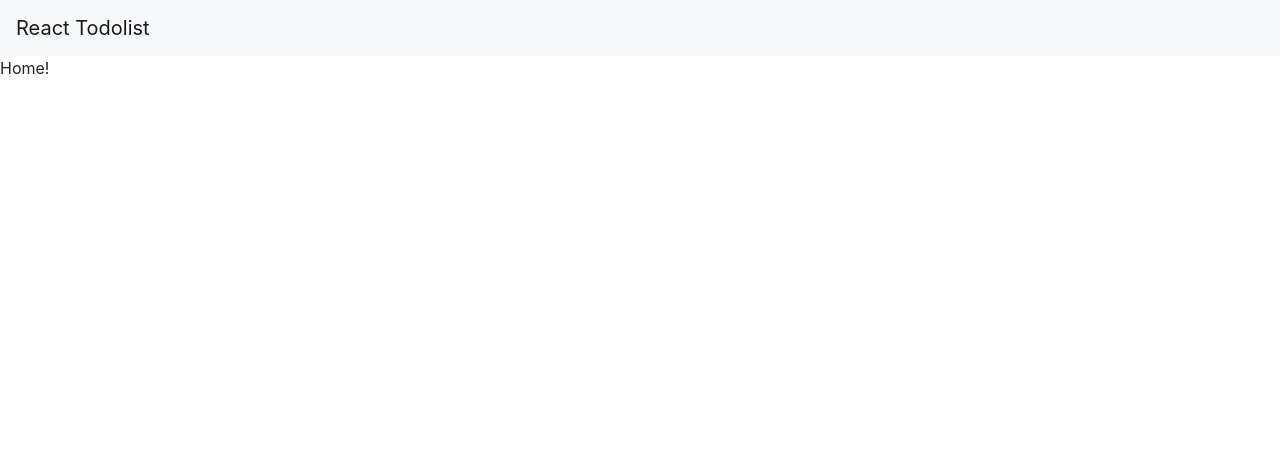
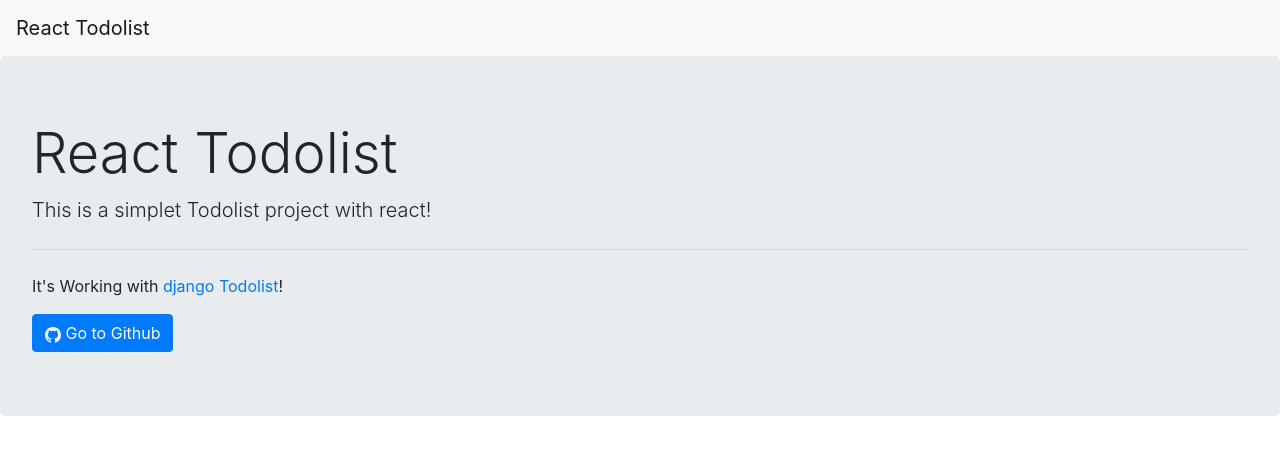
Before and after one commit to AleejandroReyna/react-todolist, a React (Create React App) app: page / in a window 1280 px wide. Shown: the top 454 px of the page. Built offline with nearby package versions, Linux system fonts and the light colour scheme.

Commit message:
Added bootstrap icons and jumbotron in home

```diff
--- a/package.json
+++ b/package.json
@@ -13,6 +13,7 @@
     "bootstrap": "^4.6.0",
     "react": "^17.0.1",
     "react-bootstrap": "^1.5.1",
+    "react-bootstrap-icons": "^1.4.0",
     "react-dom": "^17.0.1",
     "react-redux": "^7.2.2",
     "react-router-dom": "^5.2.0",
--- a/src/pages/home/index.tsx
+++ b/src/pages/home/index.tsx
@@ -1,7 +1,26 @@
 import React from 'react'
+import {
+    Jumbotron,
+    Button
+} from 'react-bootstrap'
+import {
+    Github
+} from 'react-bootstrap-icons'
 
 const Home = () => {
-    return <section>Home!</section>
+    return (
+        <section>
+            <Jumbotron>
+                <h1 className='display-4'>React Todolist</h1>
+                <p className='lead'>This is a simplet Todolist project with react! </p>
+                <hr className="my-4"/>
+                <p>It's Working with <a href="https://github.com/AleejandroReyna/django-todolist" target='_blank'>django Todolist</a>!</p>
+                <Button href="" variant="primary">
+                    <Github /> Go to Github
+                </Button>
+            </Jumbotron>
+        </section>
+    )
 }
 
 export default Home
```
Also changed, not shown: 1 other file (tests, documents, lock files or other folders).
